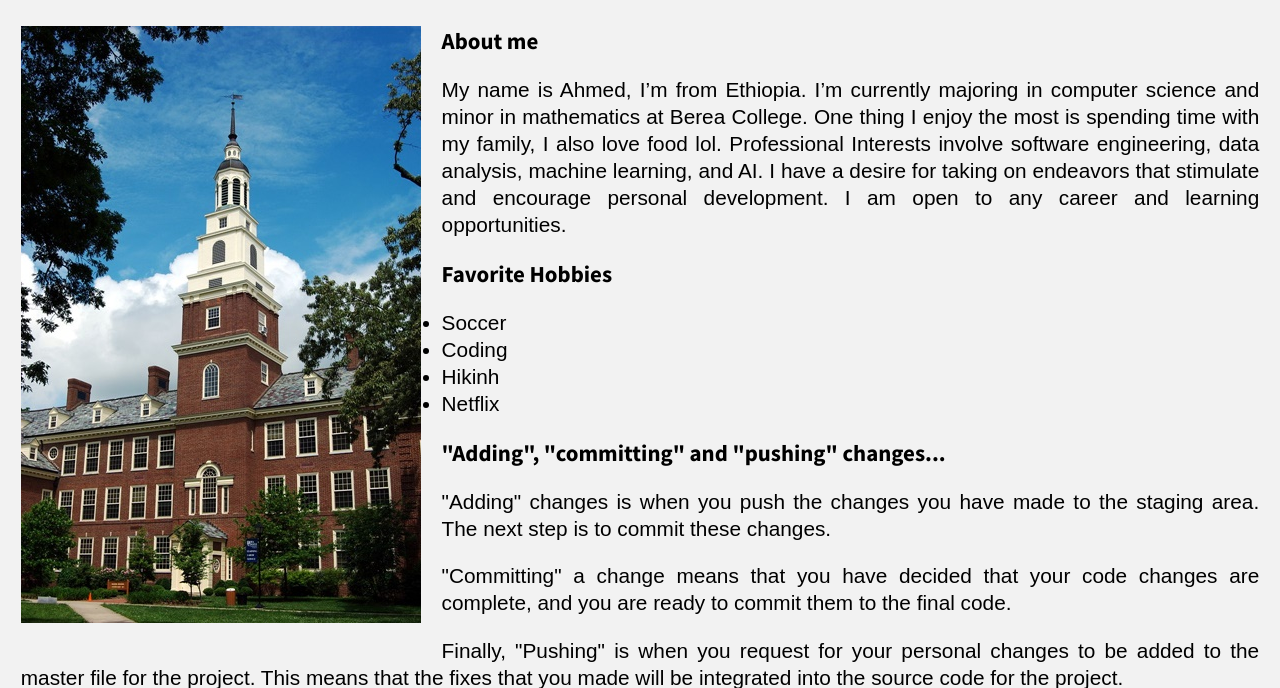
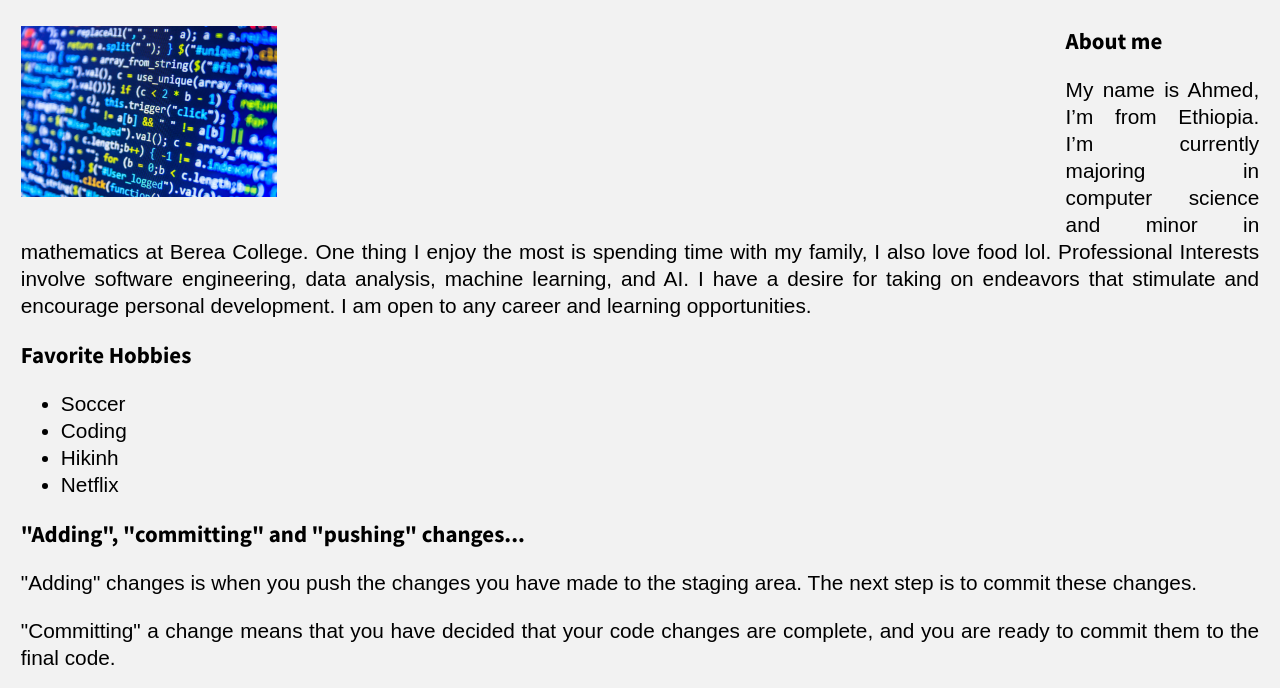
Before and after one commit to abdulahia/abdulahia.github.io, a plain HTML site: page index.html in a window 1280 px wide. Shown: the part 108-796 px from the top of the page. Drawn offline with Linux system fonts and the light colour scheme.

Commit message:
change pic width

```diff
--- a/index.html
+++ b/index.html
@@ -13,7 +13,7 @@
                         Ahmed Abdulahi
                 </h1>
                 <div class="minileft">
-                        <div><img src="draper.jpg"/></div>
+                        <div><img src="coding.jpg" width="25%"/></div>
                 </div>
 
 
```
